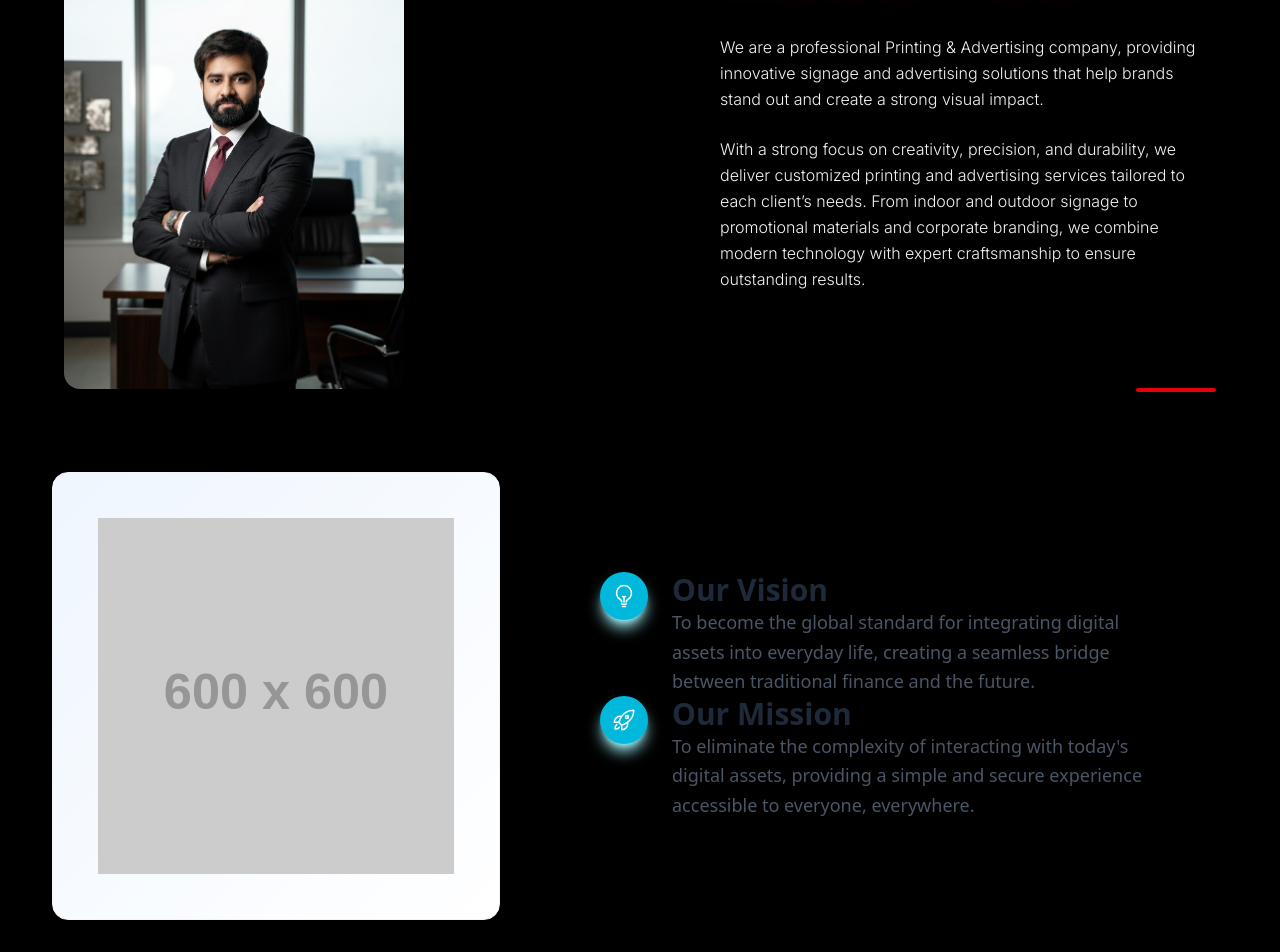
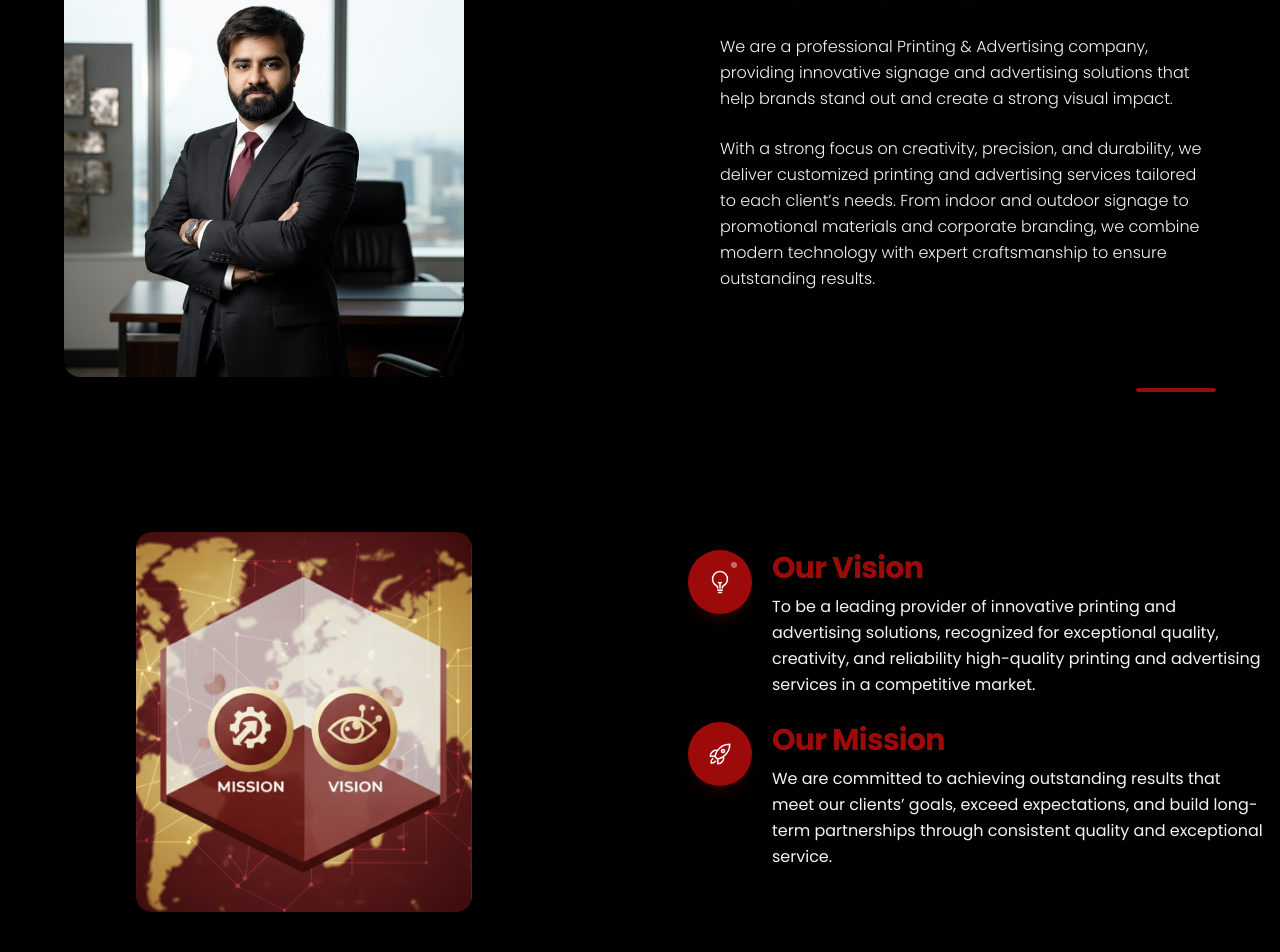
Before and after one commit to AkqDev/design-and-marketing-agency-web, a React (Vite) app: page /about in a window 1280 px wide. Shown: the part 240-1192 px from the top of the page. Built offline with nearby package versions, Linux system fonts and the light colour scheme.

Commit message:
added the mission and vision section

```diff
--- a/src/components/Vision.tsx
+++ /dev/null
@@ -1,60 +0,0 @@
-import React from 'react';
-import { HiOutlineLightBulb, HiOutlineRocketLaunch } from 'react-icons/hi2';
-
-const VisionMission: React.FC = () => {
-  return (
-    <section className="max-w-6xl mx-auto px-4 py-16 flex flex-col md:flex-row items-center gap-12 font-sans">
-
-      {/* Left Side: Image Container */}
-      <div className="w-full md:w-1/2 flex justify-center">
-        <div className="relative w-full max-w-md aspect-square rounded-2xl overflow-hidden shadow-2xl bg-gradient-to-br from-blue-50 to-white flex items-center justify-center border border-gray-100">
-          {/* Placeholder for your 3D/Crypto Illustration */}
-          <img
-            src="https://via.placeholder.com/600x600/e0f2fe/0ea5e9?text=Crypto+Illustration"
-            alt="Mission and Vision Illustration"
-            className="w-4/5 h-4/5 object-contain"
-          />
-        </div>
-      </div>
-
-      {/* Right Side: Content */}
-      <div className="w-full md:w-1/2 space-y-12">
-
-        {/* Vision Item */}
-        <div className="flex gap-6">
-          <div className="flex-shrink-0">
-            <div className="w-12 h-12 rounded-full bg-cyan-500 flex items-center justify-center text-white shadow-lg shadow-cyan-200">
-              <HiOutlineLightBulb size={24} />
-            </div>
-          </div>
-          <div className="space-y-2">
-            <h2 className="text-3xl font-bold text-gray-800">Our Vision</h2>
-            <p className="text-gray-600 leading-relaxed text-lg">
-              To become the global standard for integrating digital assets into everyday life,
-              creating a seamless bridge between traditional finance and the future.
-            </p>
-          </div>
-        </div>
-
-        {/* Mission Item */}
-        <div className="flex gap-6">
-          <div className="flex-shrink-0">
-            <div className="w-12 h-12 rounded-full bg-cyan-500 flex items-center justify-center text-white shadow-lg shadow-cyan-200">
-              <HiOutlineRocketLaunch size={24} />
-            </div>
-          </div>
-          <div className="space-y-2">
-            <h2 className="text-3xl font-bold text-gray-800">Our Mission</h2>
-            <p className="text-gray-600 leading-relaxed text-lg">
-              To eliminate the complexity of interacting with today's digital assets,
-              providing a simple and secure experience accessible to everyone, everywhere.
-            </p>
-          </div>
-        </div>
-
-      </div>
-    </section>
-  );
-};
-
-export default VisionMission;
--- /dev/null
+++ b/src/components/VisionMission.tsx
@@ -0,0 +1,66 @@
+import React from 'react';
+import { HiOutlineLightBulb, HiOutlineRocketLaunch } from 'react-icons/hi2';
+import mission from '../assets/mission.png';
+
+const VisionMission: React.FC = () => {
+  return (
+    /* Wrapper to center the entire section on the screen */
+    <div className="min-h-[500px] w-full flex items-center justify-center !p-4">
+
+      <section className="w-full max-w-7xl flex flex-col md:flex-row items-center justify-center gap-12 md:gap-24 font-sans">
+
+        {/* Left Side: Styled Image Card */}
+        <div className="w-full md:w-1/2 flex justify-center items-center">
+          <div className="relative w-full max-w-sm !p-6 rounded-[2rem] shadow-[0_20px_60px_-15px_rgba(0,0,0,0.1)]  transition-transform hover:scale-[1.02] duration-500">
+            <div className="w-full  overflow-hidden rounded-2xl">
+              <img
+                src={mission}
+                alt="Mission and Vision Img"
+                className="w-full h-full object-contain"
+              />
+            </div>
+          </div>
+        </div>
+
+        {/* Right Side: Content */}
+        <div className="w-full md:w-1/2 flex flex-col justify-center space-y-12">
+
+          {/* Vision Item */}
+          <div className="group flex items-start gap-5">
+            <div className="flex-shrink-0">
+              <div className="relative w-16 h-16 rounded-full bg-[#9D0A0A] flex items-center justify-center text-white shadow-lg shadow-[#9D0A0A]/20">
+                 {/* The small inner dot detail from the image */}
+                 <div className="w-1.5 h-1.5 bg-white/40 rounded-full absolute top-3 right-[15px]"></div>
+                 <HiOutlineLightBulb size={24} />
+              </div>
+            </div>
+            <div className="space-y-2">
+              <h2 className="text-3xl font-bold text-[#9D0A0A] tracking-tight font-[poppins] !mb-2">Our Vision</h2>
+              <p className="!mb-6 text-gray-100 leading-relaxed text-base max-w-lg font-[poppins]">
+                To be a leading provider of innovative printing and advertising solutions, recognized for exceptional quality, creativity, and reliability high-quality printing and advertising services in a competitive market.
+              </p>
+            </div>
+          </div>
+
+          {/* Mission Item */}
+          <div className="group flex items-start gap-5">
+            <div className="flex-shrink-0">
+              <div className="relative w-16 h-16 rounded-full bg-[#9D0A0A] flex items-center justify-center text-white shadow-lg shadow-[#9D0A0A]/20">
+                 <HiOutlineRocketLaunch size={24} />
+              </div>
+            </div>
+            <div className="space-y-2">
+              <h2 className="text-3xl font-bold text-[#9D0A0A] tracking-tight font-[poppins] !mb-2">Our Mission</h2>
+              <p className="!mb-6 text-gray-100 leading-relaxed text-base max-w-lg font-[poppins]">
+                We are committed to achieving outstanding results that meet our clients’ goals, exceed expectations, and build long-term partnerships through consistent quality and exceptional service.
+              </p>
+            </div>
+          </div>
+
+        </div>
+      </section>
+    </div>
+  );
+};
+
+export default VisionMission;
--- a/src/pages/About.tsx
+++ b/src/pages/About.tsx
@@ -3,7 +3,7 @@ import { motion } from 'framer-motion';
 import { gsap } from 'gsap';
 import { ScrollTrigger } from 'gsap/ScrollTrigger';
 import AboutLogo from '../assets/AboutLogo.png';
-import VisionMission from '../components/Vision';
+import VisionMission from '../components/VisionMission';
 gsap.registerPlugin(ScrollTrigger);
 
 const About = () => {
@@ -124,7 +124,7 @@ const About = () => {
           ref={imageRef}
           className="relative flex justify-center lg:justify-start"
         >
-          <div className="w-full max-w-[340px] aspect-[3/4] overflow-hidden shadow-2xl rounded-2xl">
+          <div className="w-full max-w-[400px] max-h-[430px] aspect-[3/4] overflow-hidden shadow-2xl rounded-2xl">
             <img
               src={AboutLogo}
               alt="Designer working at desk"
@@ -137,7 +137,7 @@ const About = () => {
         <div className="flex flex-col !space-y-12 lg:!pl-12">
           <motion.h1
             ref={titleRef}
-            className="text-6xl md:text-7xl font-black tracking-[-0.03em] uppercase leading-[0.75] text-[#E7000B] font-sans antialiased"
+            className="text-6xl md:text-7xl font-black tracking-[-0.03em] leading-[0.75] text-[#9D0A0A] font-sans antialiased "
             style={{
               fontFamily: 'Inter, system-ui, -apple-system, sans-serif',
               fontWeight: '900',
@@ -160,16 +160,17 @@ const About = () => {
             }}
             transition={{ type: "spring", stiffness: 300, damping: 15 }}
           >
-            ABOUT US!
+            About Us !
           </motion.h1>
 
           <motion.div
             ref={contentRef}
-            className="max-w-2xl !space-y-6 text-sm md:text-base leading-relaxed text-gray-100 font-light"
+            className="max-w-3xl !space-y-6 text-sm md:text-base leading-relaxed text-gray-100 font-light"
           >
             <motion.p
               whileHover={{ x: 10, color: "#f3f4f6" }}
               transition={{ type: "spring", stiffness: 400, damping: 25 }}
+              className="font-[poppins]"
             >We are a professional Printing & Advertising company, providing
             innovative signage and advertising solutions that help brands stand out
              and create a strong visual impact.
@@ -178,6 +179,7 @@ const About = () => {
             <motion.p
               whileHover={{ x: 10, color: "#f3f4f6" }}
               transition={{ type: "spring", stiffness: 400, damping: 25 }}
+              className="font-[poppins]"
             >With a strong focus on creativity, precision, and durability, we deliver customized printing and advertising services tailored to each client’s needs. From indoor and outdoor signage to promotional materials and corporate branding, we combine modern technology with expert craftsmanship to ensure outstanding results.
             </motion.p>
           </motion.div>
@@ -185,7 +187,7 @@ const About = () => {
           {/* Bottom Accent Line */}
           <motion.div
             ref={accentLineRef}
-            className="w-20 h-1 bg-[#E7000B] !mt-12 self-end rounded-full"
+            className="w-20 h-1 bg-[#9D0A0A] !mt-12 self-end rounded-full"
           />
         </div>
       </div>
```
Also changed, not shown: src/assets/mission.png (added).
